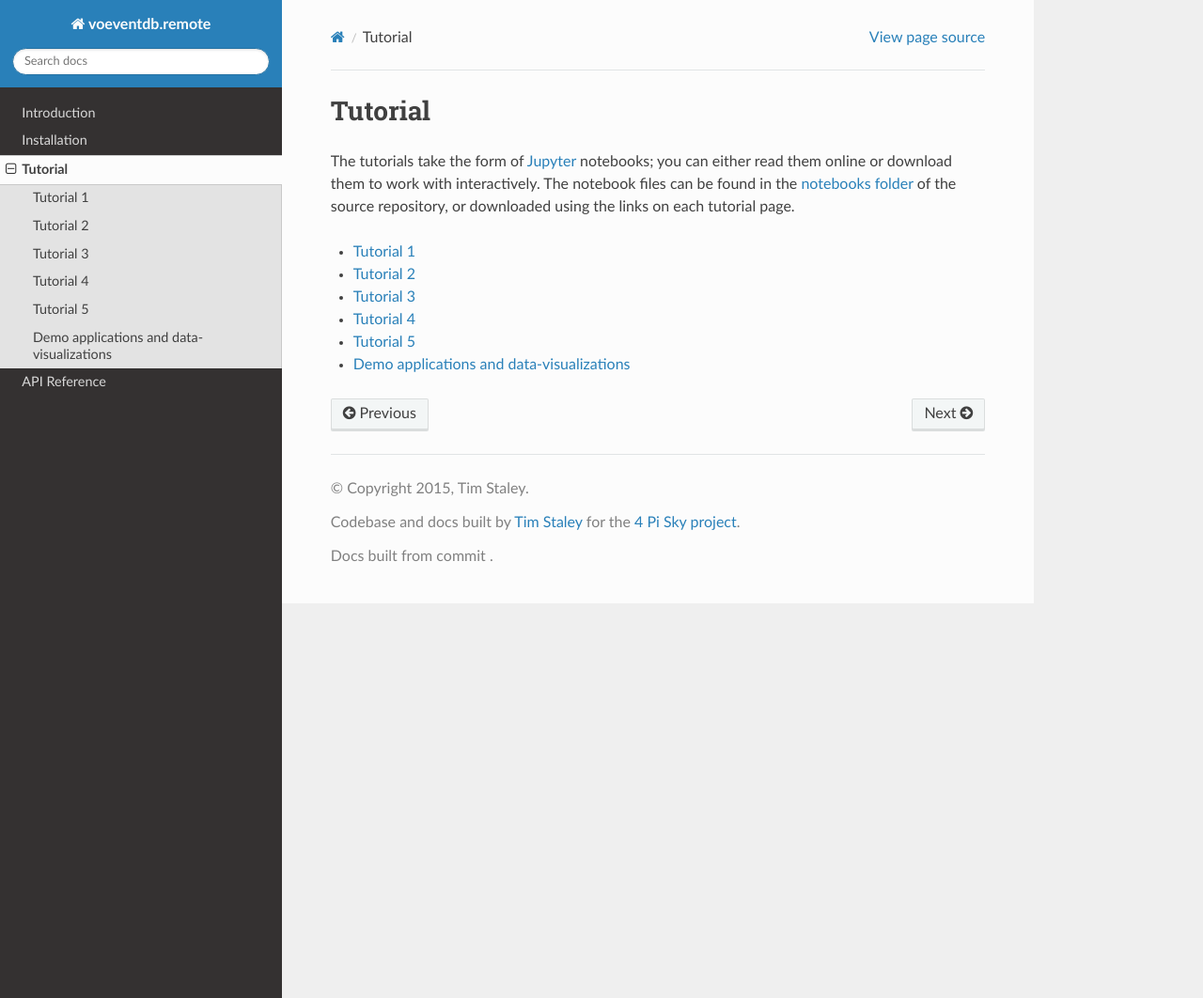
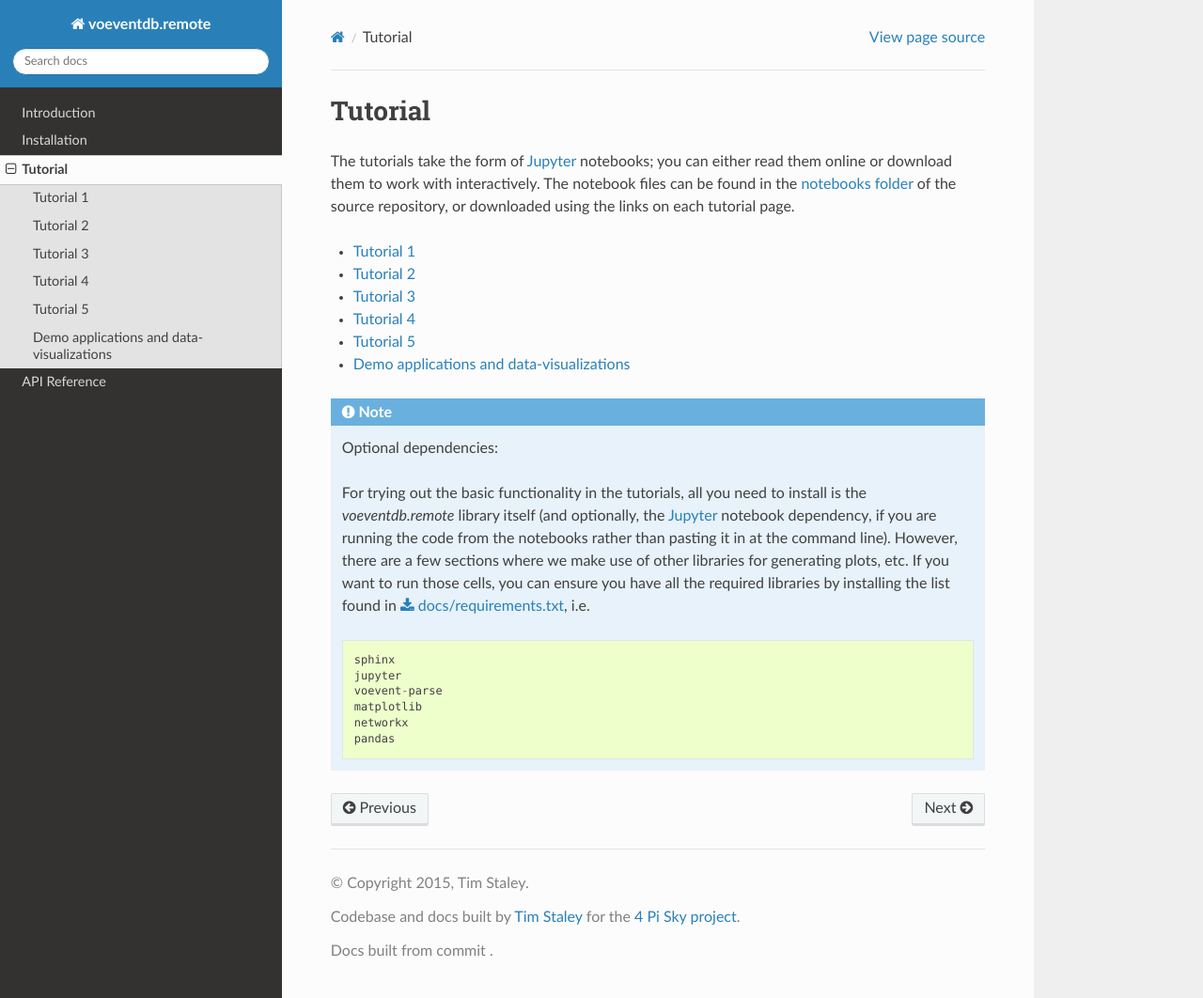
Before and after one commit to timstaley/voeventdb.remote, a Sphinx documentation site: the page built from docs/source/tutorial/index.rst, in a window 1280 px wide and 1062 px high. Shown: the whole window at 94% size. Built offline with Sphinx 7.4.7 and the Read the Docs theme 2.0.0, drawn with Linux system fonts in a browser that asks for light colours; the version number could not be read and is left out.

Commit message:
Docs: Mention optional dependencies, tweak formatting.

```diff
--- a/docs/requirements.txt
+++ b/docs/requirements.txt
@@ -3,3 +3,4 @@ jupyter
 voevent-parse
 matplotlib
 networkx
+pandas
--- a/docs/source/tutorial/index.rst
+++ b/docs/source/tutorial/index.rst
@@ -21,3 +21,18 @@ using the links on each tutorial page.
    tutorial4
    tutorial5
    demo
+
+
+.. note:: Optional dependencies:
+
+   For trying out the basic functionality in the tutorials, all you need to
+   install is the `voeventdb.remote` library itself (and optionally,
+   the Jupyter_ notebook dependency, if you are running the code from the notebooks
+   rather than pasting it in at the command line).
+   However, there are a few sections where
+   we make use of other libraries for generating plots, etc. If you want to
+   run those cells, you can ensure you have all the required libraries by
+   installing the list found in
+   :download:`docs/requirements.txt <../../requirements.txt>`, i.e.
+
+   .. literalinclude:: ../../requirements.txt
```
Also changed, not shown: docs/source/notebooks/demo_applications.ipynb, docs/source/notebooks/tutorial1.ipynb, docs/source/notebooks/tutorial2.ipynb, docs/source/notebooks/tutorial3.ipynb, docs/source/notebooks/tutorial5.ipynb.
